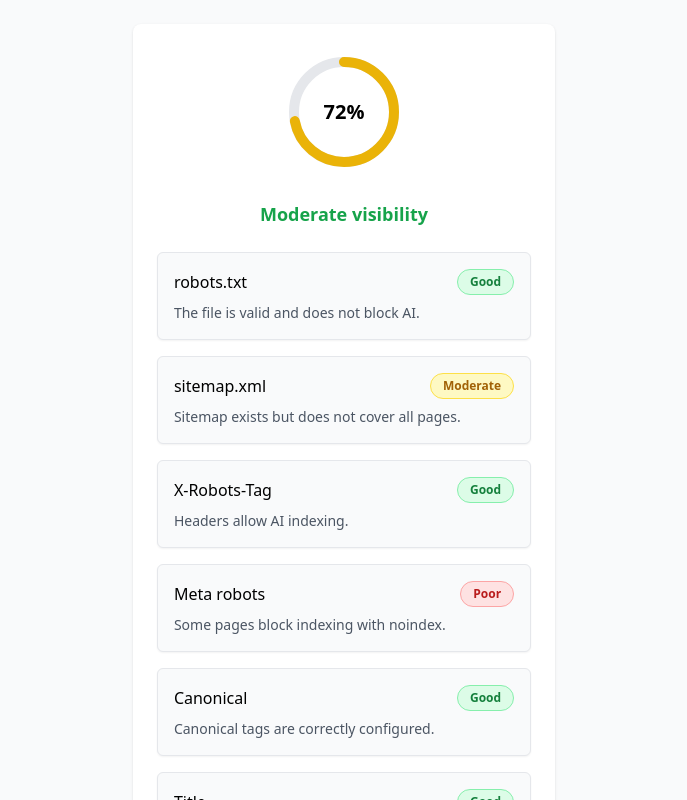
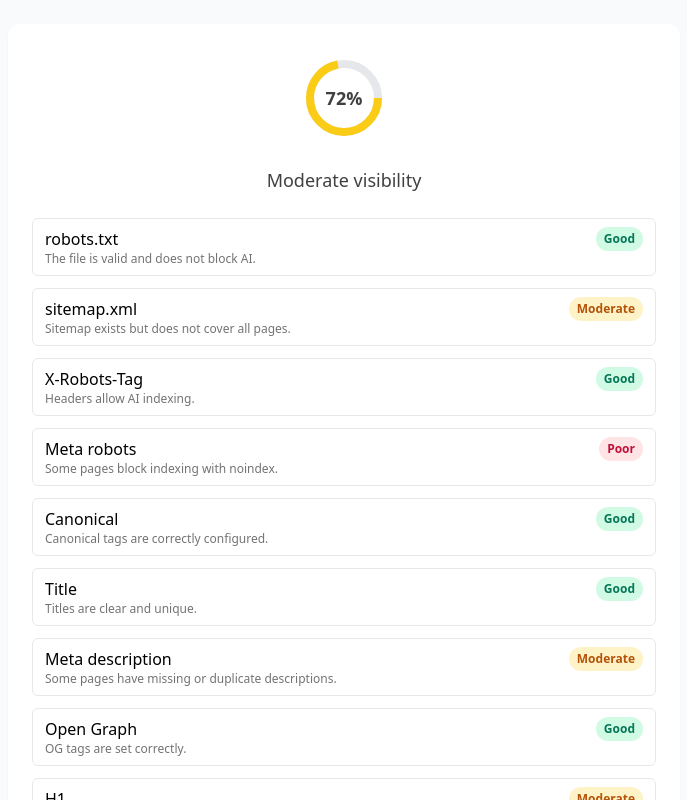
Before and after one commit to dm100usa-oss/aivcheck---main, a Next.js app: page /success in a window 1280 px wide. Shown: the top 800 px of the page, without its empty margins (296-983 px from the left). Built offline with nearby package versions, Linux system fonts and the light colour scheme.

Commit message:
Update ReportLayout.tsx

```diff
--- a/components/ReportLayout.tsx
+++ b/components/ReportLayout.tsx
@@ -1,12 +1,12 @@
-// /components/ReportLayout.tsx
+"use client";
+
 import React from "react";
-import { CheckItem } from "../types";
+import Donut from "./Donut";
 
-type ReportLayoutProps = {
-  mode: "quick" | "pro";
-  score: number;
-  interpretation: string;
-  items: CheckItem[];
+export type CheckItem = {
+  name: string;
+  status: "Good" | "Moderate" | "Poor";
+  explanation?: string;
 };
 
 export default function ReportLayout({
@@ -14,87 +14,46 @@ export default function ReportLayout({
   score,
   interpretation,
   items,
-}: ReportLayoutProps) {
-  const getColor = (status: string) => {
-    switch (status) {
-      case "Good":
-        return "bg-green-100 text-green-700 border border-green-300";
-      case "Moderate":
-        return "bg-yellow-100 text-yellow-700 border border-yellow-300";
-      case "Poor":
-        return "bg-red-100 text-red-700 border border-red-300";
-      default:
-        return "bg-gray-100 text-gray-600 border border-gray-300";
-    }
-  };
-
+}: {
+  mode: "quick" | "pro";
+  score?: number;
+  interpretation?: string;
+  items: CheckItem[];
+}) {
   return (
-    <div className="max-w-2xl mx-auto p-6 bg-white rounded-lg shadow">
-      {/* Donut progress */}
-      <div className="flex items-center justify-center mb-6">
-        <div className="relative">
-          <svg className="w-32 h-32">
-            <circle
-              className="text-gray-200"
-              strokeWidth="10"
-              stroke="currentColor"
-              fill="transparent"
-              r="50"
-              cx="64"
-              cy="64"
-            />
-            <circle
-              className={
-                score < 50
-                  ? "text-red-500"
-                  : score < 80
-                  ? "text-yellow-500"
-                  : "text-green-500"
-              }
-              strokeWidth="10"
-              strokeDasharray={`${(score / 100) * 314} 314`}
-              strokeLinecap="round"
-              stroke="currentColor"
-              fill="transparent"
-              r="50"
-              cx="64"
-              cy="64"
-              transform="rotate(-90 64 64)"
-            />
-          </svg>
-          <span className="absolute inset-0 flex items-center justify-center text-xl font-bold">
-            {score}%
-          </span>
-        </div>
-      </div>
-
-      {/* Interpretation */}
-      <p
-        className={`text-center text-lg font-semibold mb-6 ${
-          mode === "quick" ? "text-blue-600" : "text-green-600"
-        }`}
-      >
+    <div className="w-full max-w-2xl mx-auto bg-white rounded-xl shadow-sm p-6">
+      {mode === "pro" && score !== undefined && (
+        <div className="mb-6 text-center">
+          <Donut value={score} />
+          <p className="mt-3 text-lg font-medium text-neutral-700">
             {interpretation}
           </p>
+        </div>
+      )}
 
-      {/* List of checks */}
-      <ul className="space-y-4">
-        {items.map((item, index) => (
+      <ul className="space-y-3">
+        {items.map((item, i) => (
           <li
-            key={index}
-            className="p-4 rounded-md border bg-gray-50 shadow-sm"
+            key={i}
+            className="flex items-start justify-between rounded-md border px-3 py-2"
           >
-            <div className="flex justify-between items-center mb-2">
-              <span className="font-medium">{item.name}</span>
+            <div>
+              <p className="font-medium">{item.name}</p>
+              {mode === "pro" && item.explanation && (
+                <p className="text-xs text-neutral-500">{item.explanation}</p>
+              )}
+            </div>
             <span
-                className={`px-3 py-1 rounded-full text-xs font-semibold ${getColor(
-                  item.status
-                )}`}
+              className={`ml-4 inline-flex items-center rounded-full px-2 py-1 text-xs font-semibold ${
+                item.status === "Good"
+                  ? "bg-emerald-100 text-emerald-700"
+                  : item.status === "Moderate"
+                  ? "bg-amber-100 text-amber-700"
+                  : "bg-rose-100 text-rose-700"
+              }`}
             >
               {item.status}
             </span>
-            </div>
-            <p className="text-sm text-gray-600">{item.explanation}</p>
           </li>
         ))}
       </ul>
```
Lines whose indentation alone changed are shown as unchanged.
